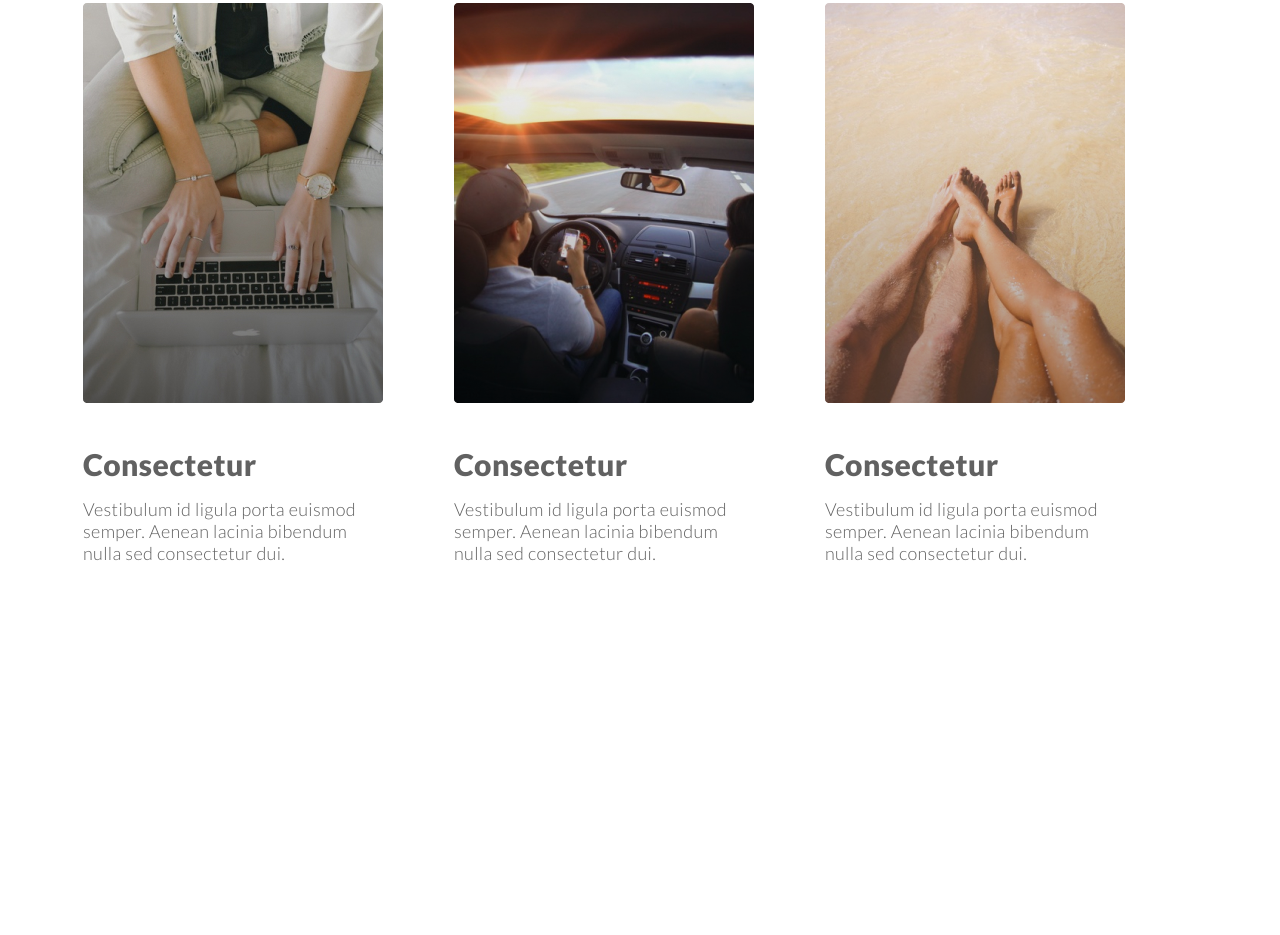
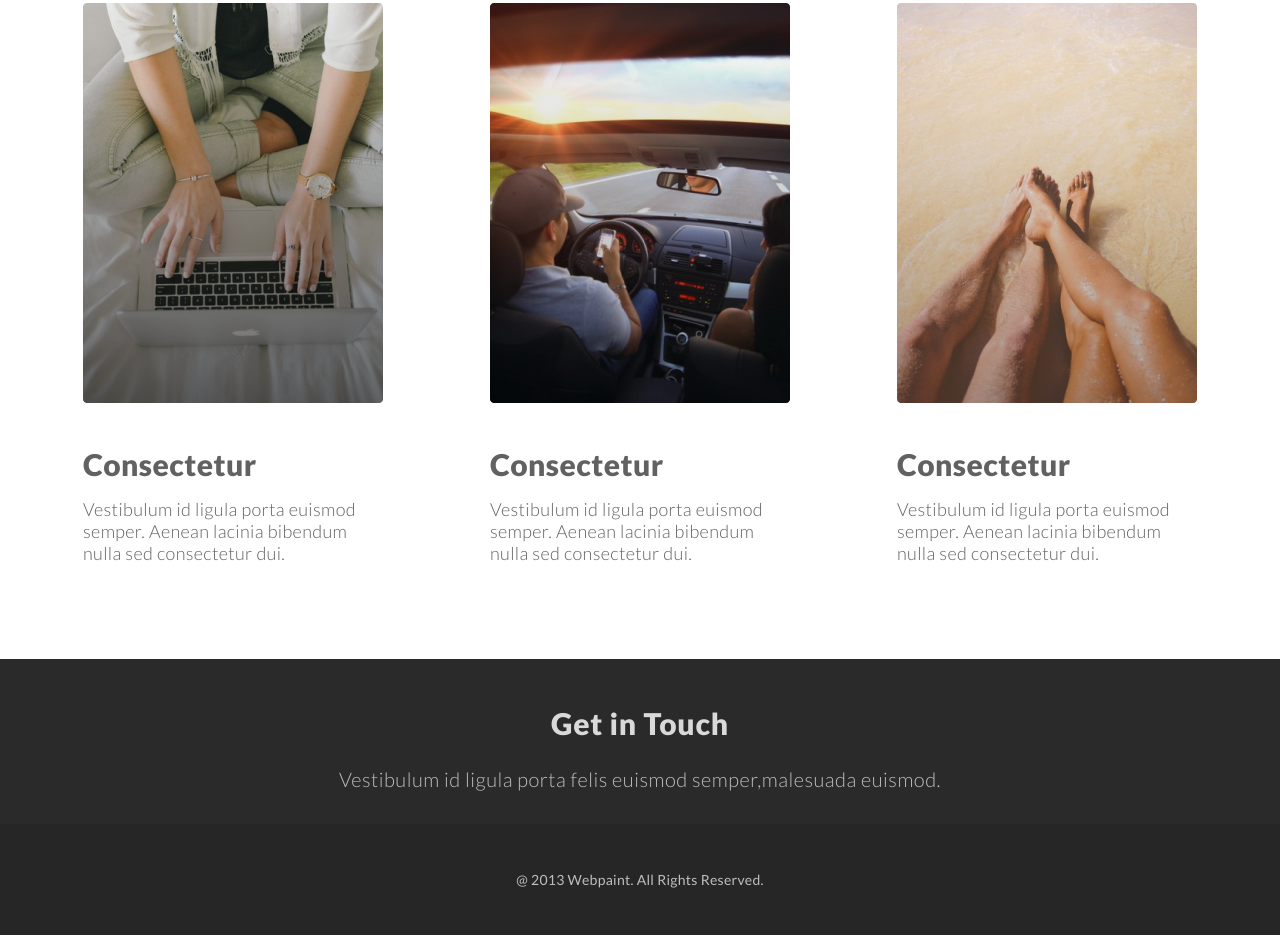
Before and after one commit to maks1mp/layout-types, a plain HTML site: page index.html in a window 1280 px wide. Shown: the part 1089-2024 px from the top of the page. Before the commit the page ends 1748 px from the top, so only its background shows below. Drawn offline with Linux system fonts and the light colour scheme.

Commit message:
finish float

```diff
--- a/index.html
+++ b/index.html
@@ -100,20 +100,25 @@
         <div class="container">
             <div class="features-posts clearfix">
                 <div class="features-post">
+                    <div>
                         <img src="./assets/images/step1.jpg" alt="">
                         <h4 class="c-gray">Consectetur</h4>
                         <p class="c-gray">
                             Vestibulum id ligula porta euismod semper. Aenean lacinia bibendum nulla sed consectetur dui.
                         </p>
                     </div>
+                </div>
                 <div class="features-post">
+                    <div>
                         <img src="./assets/images/step2.png" alt="">
                         <h4 class="c-gray">Consectetur</h4>
                         <p class="c-gray">
                             Vestibulum id ligula porta euismod semper. Aenean lacinia bibendum nulla sed consectetur dui.
                         </p>
                     </div>
+                </div>
                 <div class="features-post">
+                    <div>
                         <img src="./assets/images/step3.png" alt="">
                         <h4 class="c-gray">Consectetur</h4>
                         <p class="c-gray">
@@ -122,9 +127,20 @@
                     </div>
                 </div>
             </div>
+        </div>
     </section>
     <footer>
-
+        <div class="footer-upper bg-dark">
+            <h5 class="c-light-gray f-title">Get in Touch</h5>
+            <p class="c-medium-gray f-sub-title">
+                Vestibulum id ligula porta felis euismod semper,malesuada euismod.
+            </p>
+        </div>
+        <div class="bg-black footer-lower c-medium-gray">
+            <p>
+                @ 2013 Webpaint. All Rights Reserved.
+            </p>
+        </div>
     </footer>
 </body>
 
--- a/styles/main.css
+++ b/styles/main.css
@@ -143,8 +143,23 @@
 }
 
 .features-post {
+    width: 33.333%;
     float: left;
-    width: 33.3%;
+}
+
+.features-post:first-child > div {
+    margin-right: auto;
+    margin-left: unset;
+}
+
+.features-post > div {
+    margin: 0 auto;
+    width: 300px;
+}
+
+.features-post:last-child > div {
+    margin-left: auto;
+    margin-right: unset;
 }
 
 .features-post p {
@@ -160,7 +175,20 @@
     padding: 40px 0px 16px;
 }
 
-.features-post p,
-.features-post h4 {
-    max-width: 300px;
+.footer-upper {
+    padding: 46px 0 33px;
 }
+
+.footer-upper h5 {
+    margin-bottom: 26px;
+}
+
+.footer-lower {
+    font-size: 14px;
+    padding: 47px 0;
+    letter-spacing: 0.28px;
+}
+
+footer {
+    text-align: center;
+}
```
Lines whose indentation alone changed are shown as unchanged.
